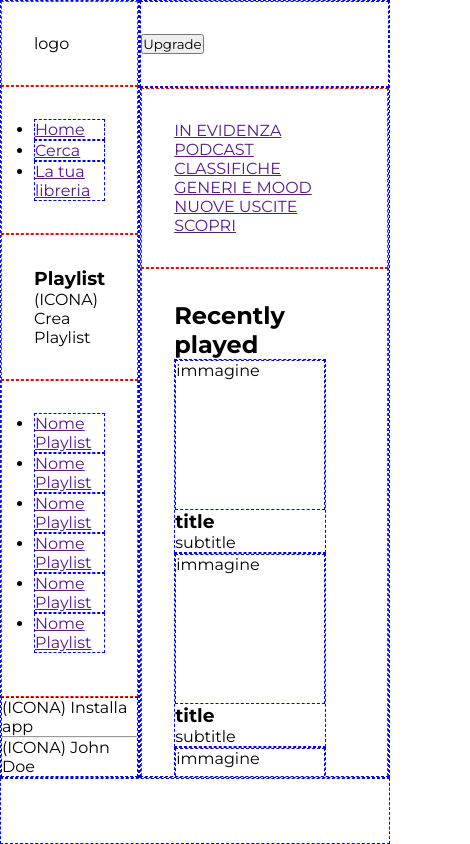
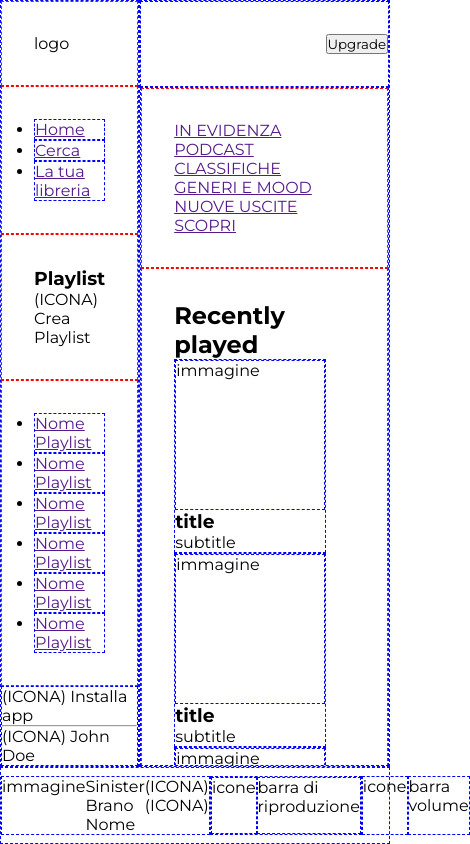
Before and after one commit to meta-ela/html-css-spotifyweb, a plain HTML site: page index.html in a window 390 px wide. Shown: the whole page, 470 px wide, since content can reach past the window. Drawn offline with Linux system fonts and the light colour scheme.

Commit message:
Adds finished desktop layout (not responsive)

```diff
--- a/css/style.css
+++ b/css/style.css
@@ -16,7 +16,8 @@
 
 .player-container {
     flex-shrink: 0;
-    padding: 2rem 0rem;
+    padding: .5rem 0rem;
+    justify-content: space-between;
 }
 
 
@@ -74,6 +75,7 @@
 
 .upgrade-bar {
     padding: 2rem 0rem;
+    justify-content: flex-end;
 }
 
 .link-menu {
--- a/index.html
+++ b/index.html
@@ -66,7 +66,7 @@
             <div class="debug flex flex-grow flex-column">
 
                 <!-- barra superiore per "Upgrade" -->
-                <div class="debug upgrade-bar flex-shrink">
+                <div class="debug flex upgrade-bar flex-shrink">
                     <button>Upgrade</button>
                 </div>
 
@@ -231,7 +231,38 @@
         </div>
 
         <!-- nav bar menu play (shrink) -->
-        <div class="debug player-container"></div>
+        <div class="debug flex player-container">
+            <!-- blocco titolo brano in riproduzone -->
+            <div class="debug flex ">
+                <div>
+                    <div>immagine</div>
+                </div>
+                <div>
+                    <div>Sinister</div>
+                    <div>Brano Nome</div>
+                </div>
+                <div>
+                    (ICONA)
+                    (ICONA)
+                </div>
+            </div>
+
+            <!-- blocco span di riproduzione -->
+            <div class="debug flex">
+                <div class="debug">
+                    icone
+                </div>
+                <div class=" debug flex-grow">
+                    barra di riproduzione
+                </div>
+            </div>
+
+            <!-- blocco volume in riproduzione -->
+            <div class="flex">
+                <div class="debug">icone</div>
+                <div class="debug">barra volume</div>
+            </div>
+        </div>
     </div>
 
 </body>
```
